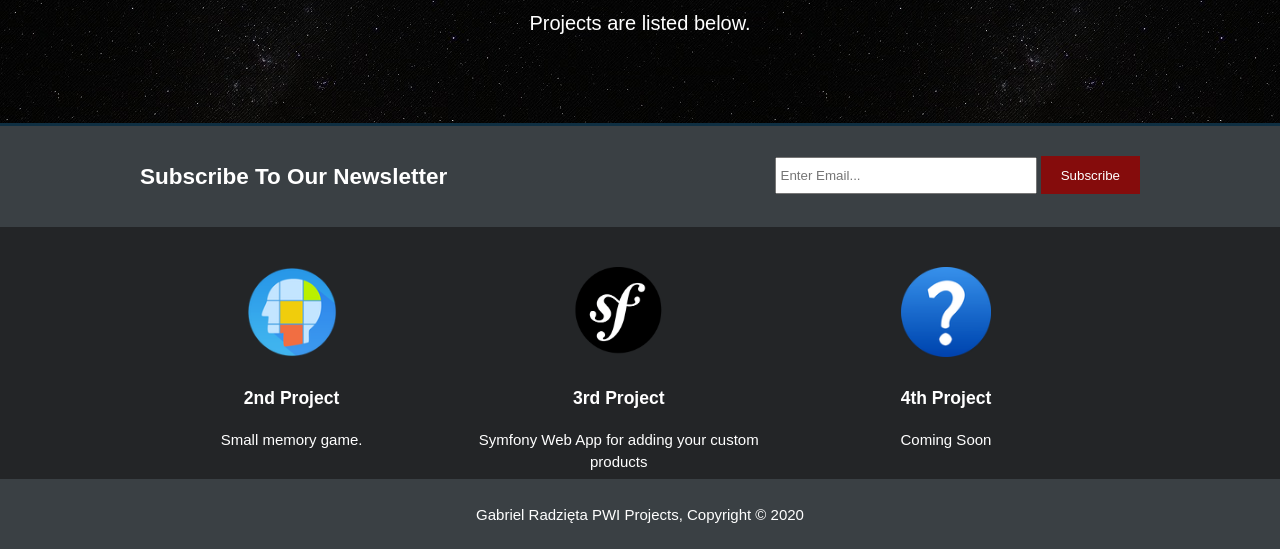
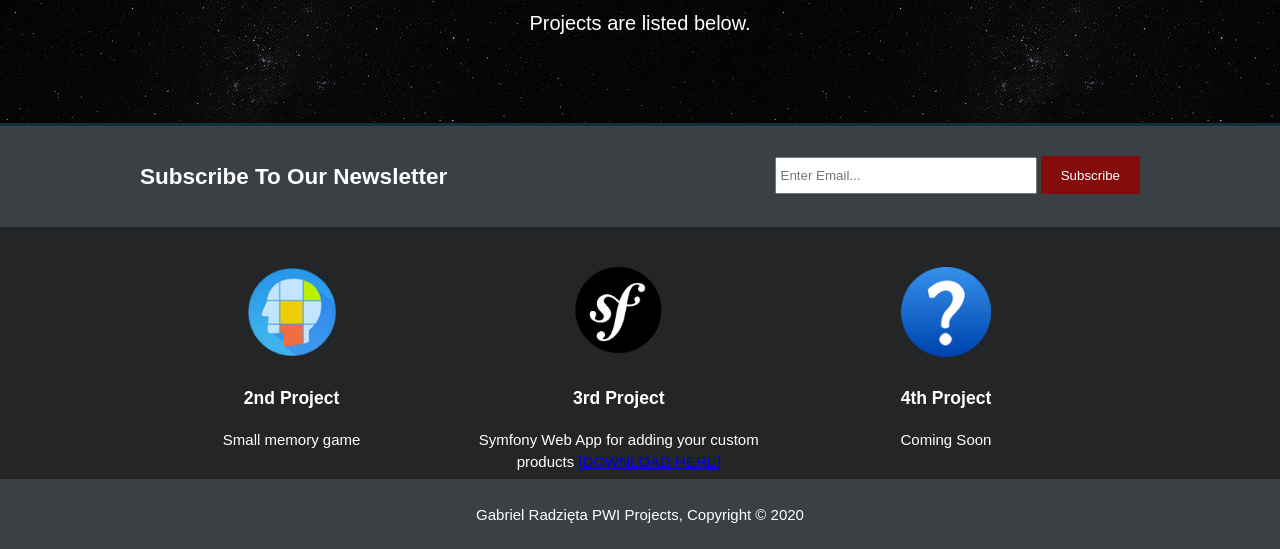
Before and after one commit to gornik02/PWI, a plain HTML site: page index.html in a window 1280 px wide. Shown: the part 380-929 px from the top of the page. Drawn offline with Linux system fonts and the light colour scheme.

Commit message:
adding project downloader

```diff
--- a/index.html
+++ b/index.html
@@ -51,14 +51,14 @@
                 <a href="#" onclick="showBoard()"><img src="./img/memory.png" alt="Memory Game"></a>
               </div>
               <h3>2nd Project</h3>
-              <p>Small memory game.</p>
+              <p>Small memory game</p>
             </div>
             <div class="box">
               <div class="box_picture_overlay">
                 <a href="https://gradzieta.azurewebsites.net/"><img src="./img/symfony.png" alt="Next"></a>
               </div>
               <h3>3rd Project</h3>
-              <p>Symfony Web App for adding your custom products</p>
+              <p>Symfony Web App for adding your custom products <a href="./PHPSymfonyCopy.zip" download>[DOWNLOAD HERE]</a></p>
             </div>
             <div class="box">
               <div class="box_picture_overlay">
```
Also changed, not shown: 1 other file.
